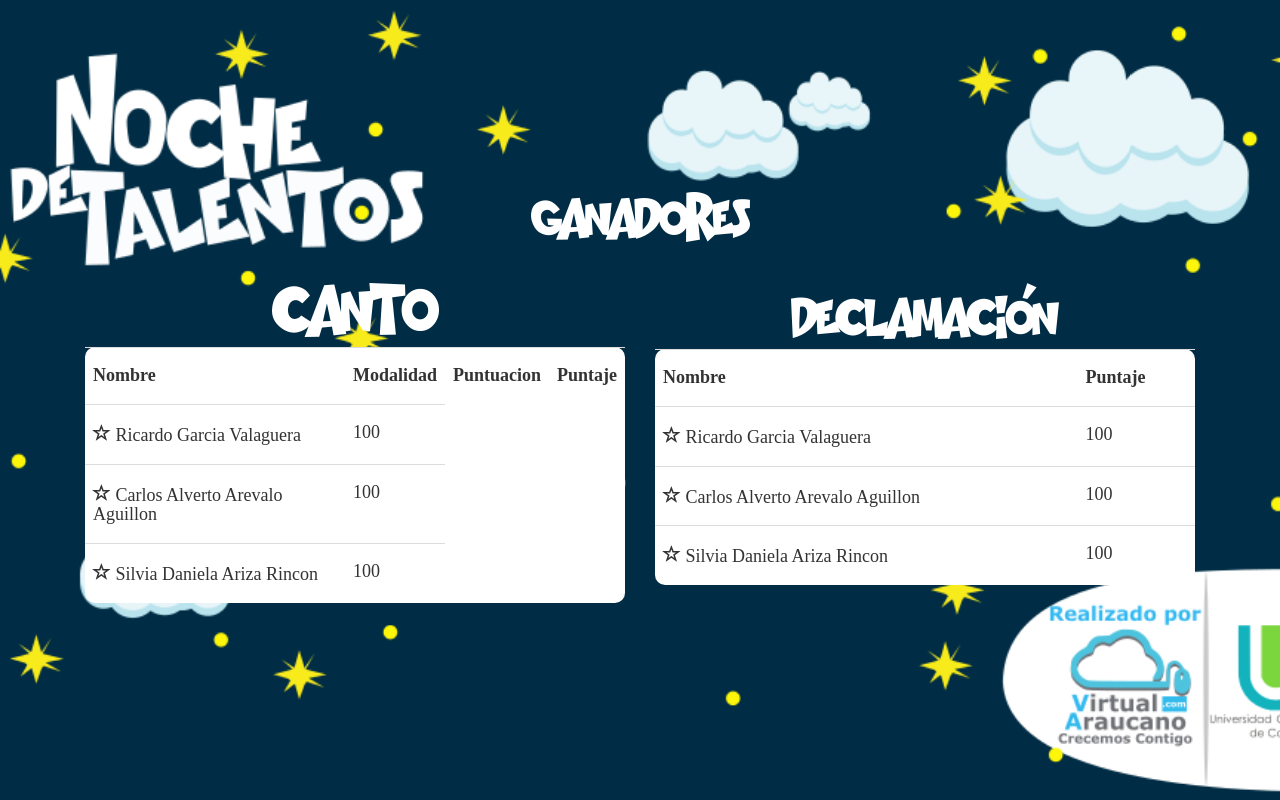
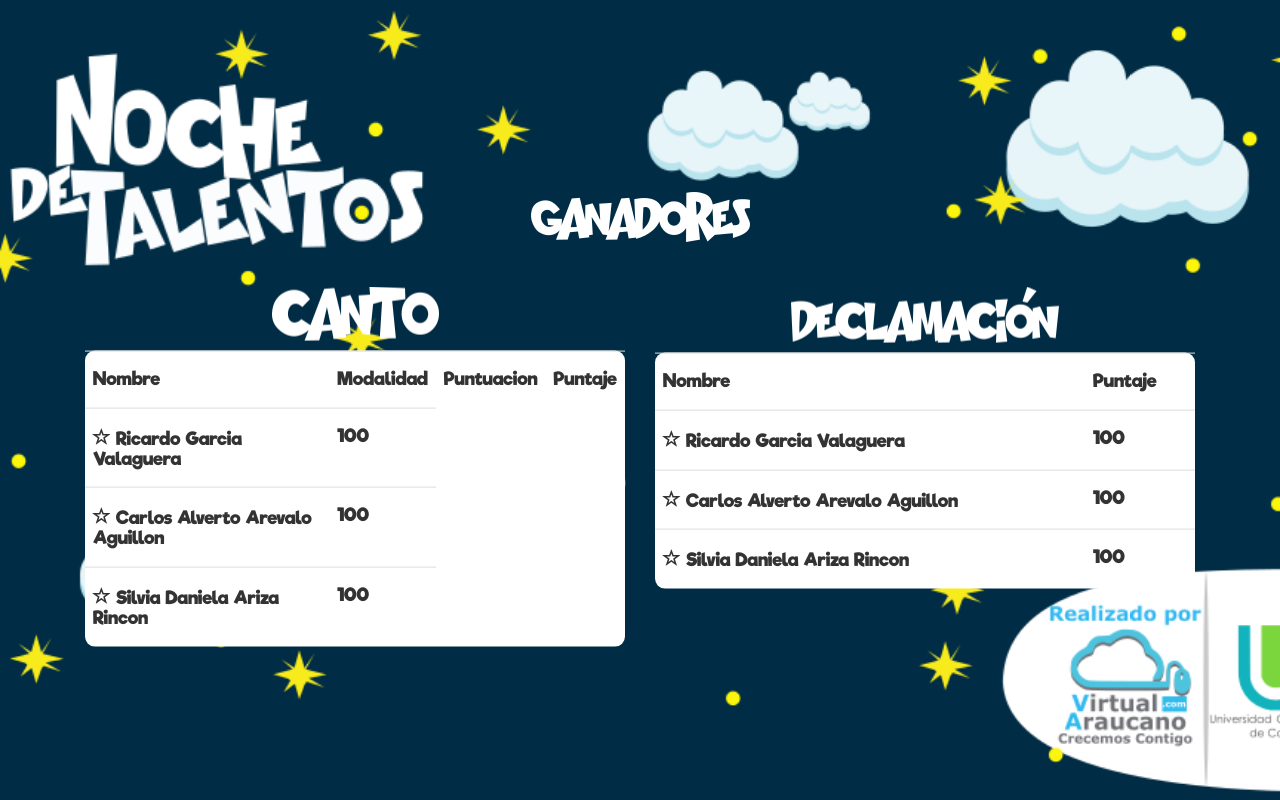
Before and after one commit to CaballeroArauca/VirtualAraucano, a PHP site: page /sitiosWeb/html/resultados.html in a window 1280 px wide. Run offline with PHP 8.4, Linux system fonts and the light colour scheme; some web fonts are replaced.

Commit message:
diseño de finalizar web

```diff
--- a/sitiosWeb/css/Mycss3.css
+++ b/sitiosWeb/css/Mycss3.css
@@ -1,6 +1,6 @@
 @font-face{
-	font-family: Millionaire_DEMO;
-	src:url('../font/Millionaire_DEMO.ttf');
+	font-family: texto;
+	src:url('../font/RifficFree-Bold.ttf');
 }
 
 body,html{
@@ -13,10 +13,10 @@ body,html{
 
 }
 h1{
-	font-family: Millionaire_DEMO;
+	font-family: texto;
 }
 h3{
-	font-family: Millionaire_DEMO;
+	font-family: texto;
 }
 
 .ganadores{
--- a/sitiosWeb/css/animacion.css
+++ b/sitiosWeb/css/animacion.css
@@ -1,10 +1,10 @@
 @font-face{
-    font-family: Millionaire_DEMO;
-    src:url('../font/Millionaire_DEMO.ttf');
+    font-family: texto;
+    src:url('../font/RifficFree-Bold.ttf');
 }
 
 h4{
-    font-family: Millionaire_DEMO;
+    font-family: texto;
 }
 
 .conte{
```
Also changed, not shown: sitiosWeb/font/RifficFree-Bold.ttf (added), sitiosWeb/img/gracia2.png (added).
